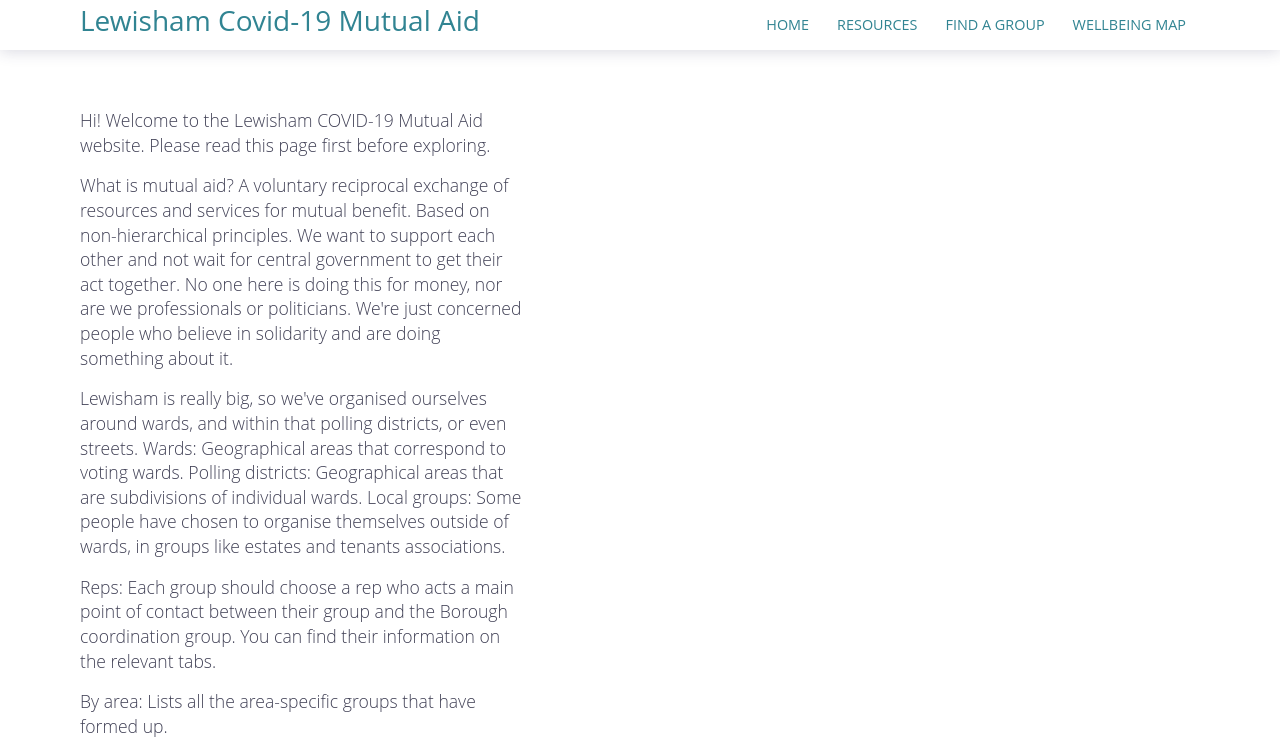
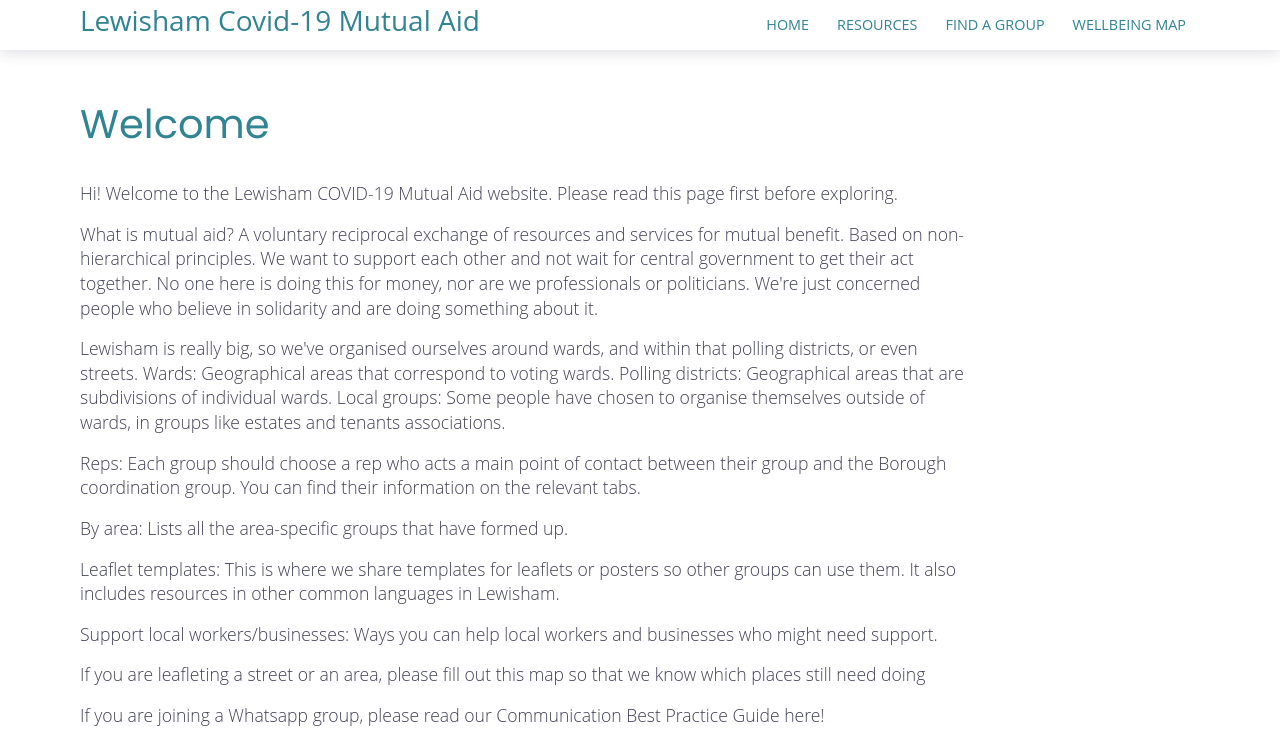
Before and after one commit to alankillip/lewisham-mutual, a Gatsby site: page / in a window 1280 px wide. Shown: the top 741 px of the page. Built offline with nearby package versions, Linux system fonts and the light colour scheme; Gatsby itself is replaced by a stand-in of ours.

Commit message:
tweaks to front page

```diff
--- a/src/pages/index.js
+++ b/src/pages/index.js
@@ -5,9 +5,9 @@ import SEO from '../components/SEO';
 import Layout from '../layouts/index';
 
 const Home = (props) => {
+  const content = props.data.allMarkdownRemark.edges[0].node;
+  const {html, frontmatter} = content;
   console.log('props', props);
-  const content = props.data.allMarkdownRemark.edges[0].node;
-  const {html, title} = content;
   return (
     <Layout bodyClass="page-home">
       <SEO title="Home"/>
@@ -21,7 +21,7 @@ const Home = (props) => {
         <div className="container">
           <div className="row">
             <div className="col-12">
-              <h1 className="title">{title}</h1>
+              <h1 className="title">{frontmatter.title}</h1>
               <div className="content" dangerouslySetInnerHTML={{ __html: html }} />
             </div>
           </div>
--- a/src/scss/components/_intro.scss
+++ b/src/scss/components/_intro.scss
@@ -18,22 +18,12 @@
   }
   h1 {
     color: $primary;
-    font-size: 2.4rem;
+    font-size: 2.5rem;
     line-height: 1.2;
     font-family: $font-family-heading;
-    width: 70%;
-    @include media-breakpoint-up(sm) {
-      width: 70%;
-    }
-    @include media-breakpoint-up(md) {
-      font-size: 3rem;
-      width: 70%;
-    }
-    @include media-breakpoint-up(lg) {
-      font-size: 3rem;
-      width: 50%;
-    }
+    padding-bottom: 25px;
   }
+
   p {
     width: 80%;
     font-size: 1.1rem;
@@ -41,13 +31,13 @@
     line-height: 1.4;
     color: $secondary;
     @include media-breakpoint-up(sm) {
-      width: 70%;
+      width: 80%;
     }
     @include media-breakpoint-up(md) {
-      width: 60%;
+      width: 80%;
     }
     @include media-breakpoint-up(lg) {
-      width: 40%;
+      width: 80%;
     }
   }
 }
```
